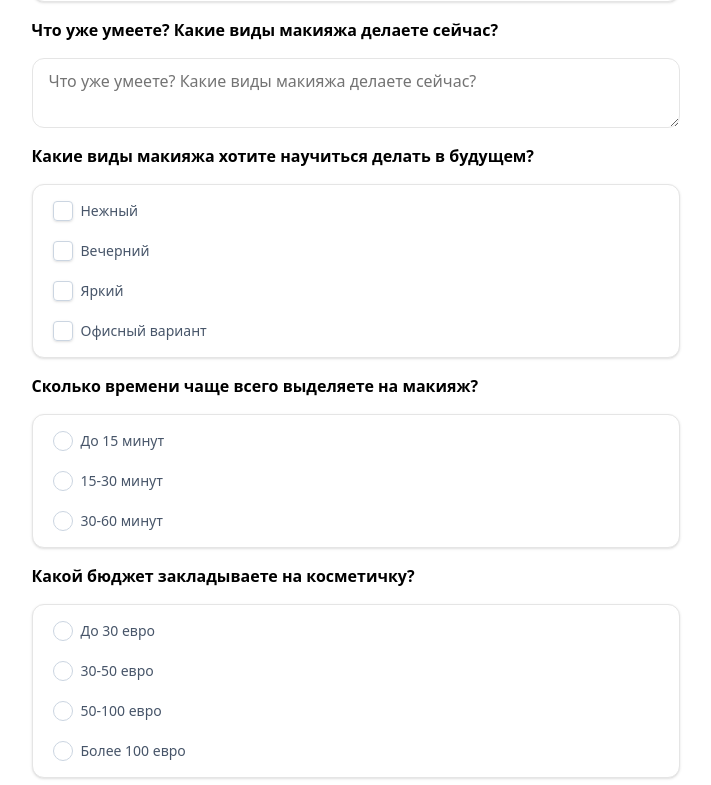
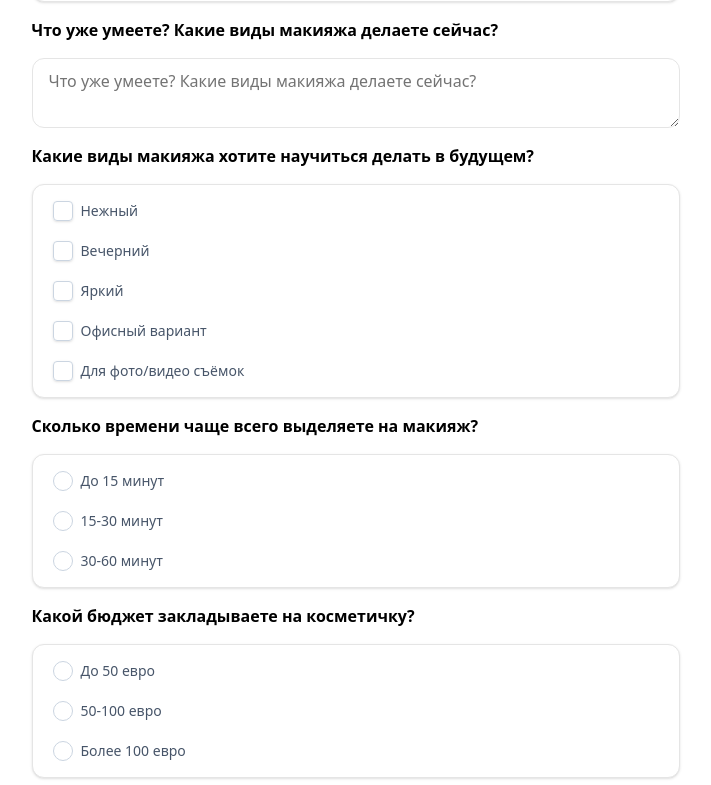
Before and after one commit to lifeinplus/beautycase-frontend, a React (Vite) app: page /questionnaire in a window 1280 px wide. Shown: the part 2012-2797 px from the top of the page, without its empty margins (407-1118 px from the left). Built offline with nearby package versions, Linux system fonts and the light colour scheme; no server answers; a web font is replaced by a local one.

Commit message:
BC-92 Update questionnaire options and validations

```diff
--- a/src/features/questionnaire/options.ts
+++ b/src/features/questionnaire/options.ts
@@ -40,25 +40,19 @@ export const options: Options = {
     ],
     budget: [
         {
-            id: 'budget-up-to-30-eur',
-            label: 'До 30 евро',
+            id: 'budget-up-to-50',
+            label: 'До 50 евро',
             name: 'budget',
-            value: '30',
+            value: '50',
         },
         {
-            id: 'budget-30-50-eur',
-            label: '30-50 евро',
-            name: 'budget',
-            value: '30-50',
-        },
-        {
-            id: 'budget-50-100-eur',
+            id: 'budget-50-100',
             label: '50-100 евро',
             name: 'budget',
             value: '50-100',
         },
         {
-            id: 'budget-more-than-100-eur',
+            id: 'budget-more-than-100',
             label: 'Более 100 евро',
             name: 'budget',
             value: '100',
@@ -84,6 +78,11 @@ export const options: Options = {
             id: 'desired-skill-office',
             label: 'Офисный вариант',
             name: 'desiredSkills.office',
+        },
+        {
+            id: 'desired-skill-filming',
+            label: 'Для фото/видео съёмок',
+            name: 'desiredSkills.filming',
         },
     ],
     makeupTime: [
@@ -216,6 +215,18 @@ export const options: Options = {
             value: 'youtube',
         },
         {
+            id: 'referral-personal',
+            label: 'Личное знакомство',
+            name: 'referral',
+            value: 'personal',
+        },
+        {
+            id: 'referral-recommendation',
+            label: 'По рекомендации',
+            name: 'referral',
+            value: 'recommendation',
+        },
+        {
             id: 'referral-other',
             label: 'Другое',
             name: 'referral',
--- a/src/features/questionnaire/pages/QuestionnairePage.tsx
+++ b/src/features/questionnaire/pages/QuestionnairePage.tsx
@@ -73,10 +73,8 @@ export const QuestionnairePage = () => {
                             />
 
                             <InputSection
-                                error={errors.instagram}
                                 label="Псевдоним в Instagram"
                                 register={register('instagram')}
-                                required={true}
                                 type="text"
                             />
 
--- a/src/features/questionnaire/types.ts
+++ b/src/features/questionnaire/types.ts
@@ -3,6 +3,7 @@ interface DesiredSkillData {
     delicate?: boolean
     evening?: boolean
     office?: boolean
+    filming?: boolean
 }
 
 interface ProblemData {
@@ -29,7 +30,7 @@ export interface Questionnaire {
     city?: string
     currentSkills?: string
     desiredSkills?: DesiredSkillData
-    instagram: string
+    instagram?: string
     makeupBag: string
     makeupTime?: string
     name: string
--- a/src/features/questionnaire/validations.ts
+++ b/src/features/questionnaire/validations.ts
@@ -23,11 +23,12 @@ export const schema = yup.object({
             delicate: yup.boolean(),
             evening: yup.boolean(),
             office: yup.boolean(),
+            filming: yup.boolean(),
         })
         .transform(transformAllFalse)
         .optional()
         .default(undefined),
-    instagram: yup.string().required('Укажите псевдоним в Instagram'),
+    instagram: yup.string().transform(transformEmpty),
     makeupBag: yup.string().required('Укажите, что сейчас есть в косметичке'),
     makeupTime: yup.string().transform(transformEmpty),
     name: yup.string().required('Укажите ваше имя'),
```
